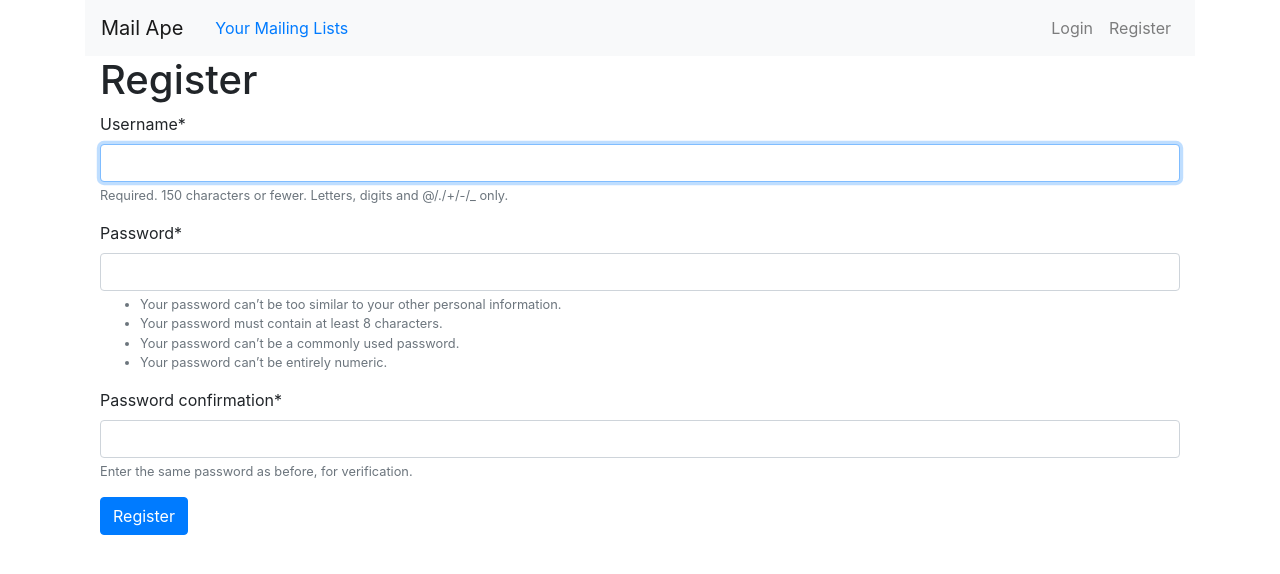
After one commit to abhie-lp/mail-ape, a Django app: page /register/ in a window 1280 px wide. The commit adds this page. Shown: the top 574 px of the page. Run offline with Django 3.2, Linux system fonts and the light colour scheme; some libraries are stand-ins or nearby versions.

Commit message:
Added register, login and logout links

```diff
--- a/config/settings.py
+++ b/config/settings.py
@@ -117,3 +117,8 @@ CRISPY_TEMPLATE_PACK = "bootstrap4"
 MARDOWNIFY_STRIP = False
 MARKDOWNIFY_WHITELIST_TAGS = ['a', 'blockquote', 'code', 'em', 'h1', 'h2', 'h3', 'h4',
                               'h5', 'h6', 'li', 'ol', 'p', 'strong', 'ul']
+
+LOGIN_URL = "user:login"
+LOGOUT_URL = "user:logout"
+LOGIN_REDIRECT_URL = "mailinglist:list"
+LOGOUT_REDIRECT_URL = "user:login"
--- a/config/urls.py
+++ b/config/urls.py
@@ -3,5 +3,6 @@ from django.urls import path, include
 
 urlpatterns = [
     path('admin/', admin.site.urls),
+    path("", include("users.urls", namespace="user")),
     path("", include("mailinglist.urls", namespace="mailinglist")),
 ]
--- a/templates/base.html
+++ b/templates/base.html
@@ -20,15 +20,15 @@
             <span class="navbar-text font-weight-bold text-muted">{{ request.user.username }}</span>
           </li>
           <li class="nav-item">
-            <a class="nav-link" href="#% url 'user:logout' %}">Logout</a>
+            <a class="nav-link" href="{% url 'user:logout' %}">Logout</a>
           </li>
         {% else %}
           <li class="nav-item">
-            <a class="nav-link" href="#% url 'user:login' %}">Login</a>
+            <a class="nav-link" href="{% url 'user:login' %}">Login</a>
           </li>
 
           <li class="nav-item">
-            <a class="nav-link" href="#% url 'user:register' %}">Register</a>
+            <a class="nav-link" href="{% url 'user:register' %}">Register</a>
           </li>
         {% endif %}
       </ul>
--- /dev/null
+++ b/templates/users/register.html
@@ -0,0 +1,15 @@
+{% extends "base.html" %}
+{% load crispy_forms_tags %}
+
+{% block title %}Register{% endblock title %}
+
+{% block body %}
+ <div class="col-sm-12">
+  <h1>Register</h1>
+  <form method="POST">
+    {% csrf_token %}
+    {{ form|crispy }}
+    <button class="btn btn-primary" type="submit">Register</button>
+  </form>
+  </div>
+{% endblock body %}
--- a/users/urls.py
+++ b/users/urls.py
@@ -0,0 +1,12 @@
+from . import views
+from django.urls import path
+from django.contrib.auth import views as auth_views
+
+app_name = "user"
+
+urlpatterns = [
+    path("login/", auth_views.LoginView.as_view(template_name="users/login.html"),
+         name="login"),
+    path("logout/", auth_views.LogoutView.as_view(), name="logout"),
+    path("register/", views.RegisterView.as_view(), name="register"),
+]
--- a/users/views.py
+++ b/users/views.py
@@ -1,3 +1,9 @@
-from django.shortcuts import render
+from django.urls.base import reverse_lazy
+from django.contrib.auth.forms import UserCreationForm
+from django.views.generic.edit import CreateView
 
-# Create your views here.
+
+class RegisterView(CreateView):
+    form_class = UserCreationForm
+    template_name = "users/register.html"
+    success_url = reverse_lazy("user:login")
```
Also changed, not shown: templates/users/login.html (added, +15 -0 lines).
